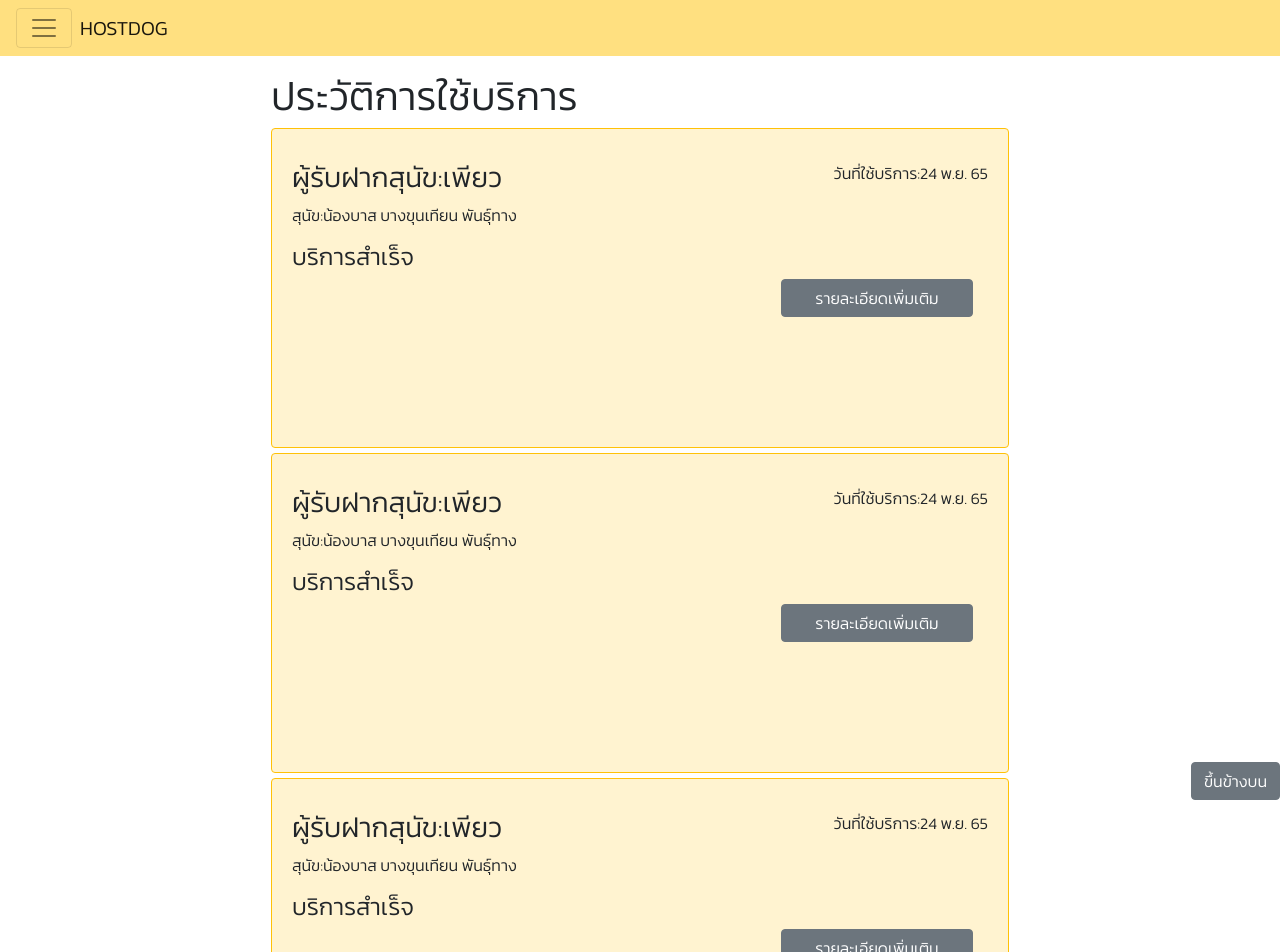
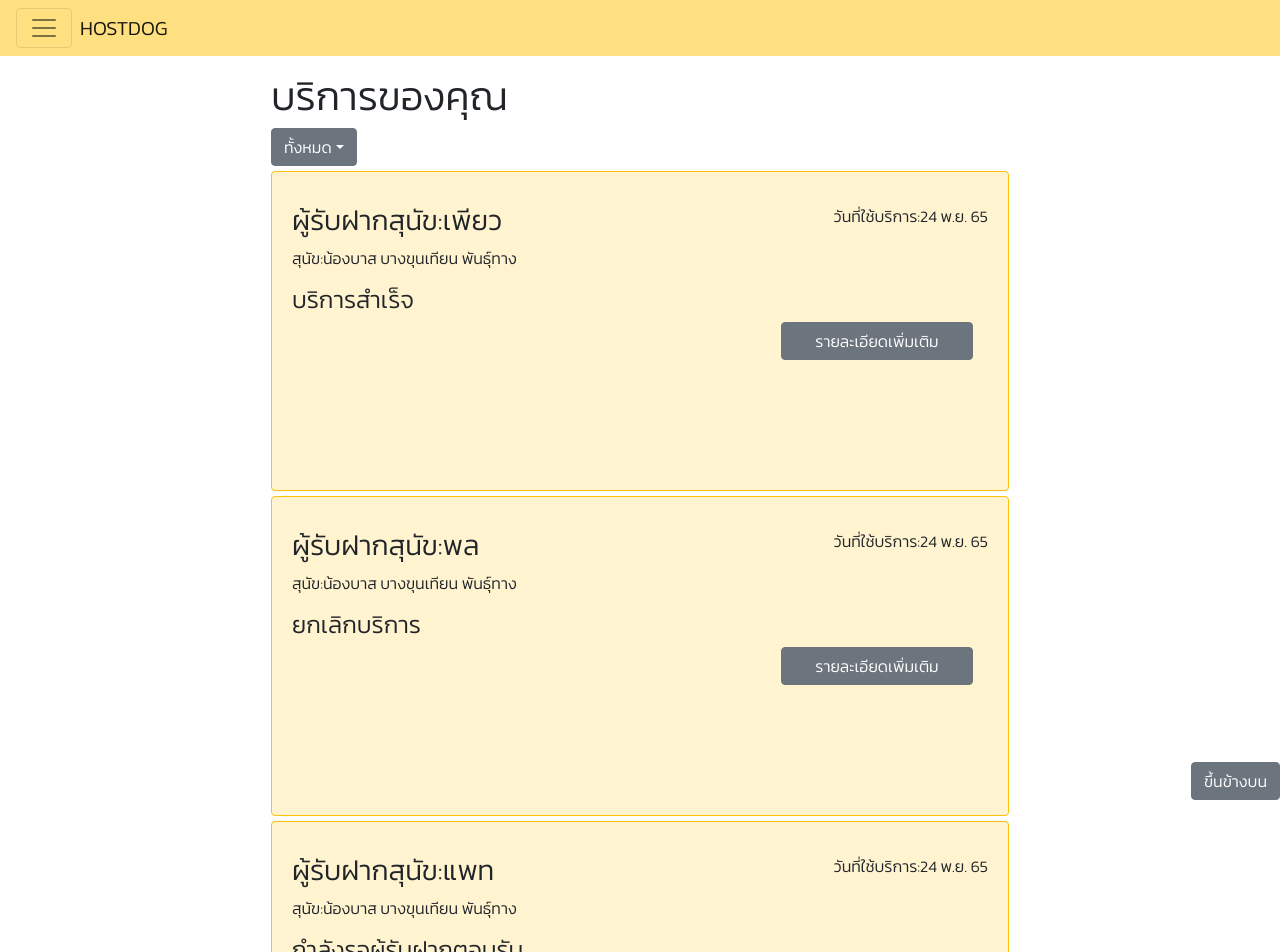
Before and after one commit to Hostdogs/Hostdog-Frontend, a React (Create React App) app in the folder frontend/: page /history in a window 1280 px wide. Shown: the top 952 px of the page. Built offline with nearby package versions, Linux system fonts and the light colour scheme.

Commit message:
can filter but when not scroll it won't load new items

```diff
--- /dev/null
+++ b/frontend/src/components/HistoryPage/FilterBox.js
@@ -0,0 +1,51 @@
+import { UncontrolledButtonDropdown, DropdownMenu, DropdownItem, DropdownToggle } from 'reactstrap';
+import { useState } from "react";
+const filterText=["ทั้งหมด","บริการสำเร็จ","กำลังรอผู้รับฝากตอบรับ","กำลังใช้บริการ","ยกเลิกบริการ"];
+const color=["secondary","success","warning","info","danger"]
+export default function FilterBox({onFilter}) {
+
+    const [filterIndex,setFilterIndex]=useState(0);
+    const [colorIndex,setColorIndex]=useState(0);
+
+
+    return (
+        <div>
+     <UncontrolledButtonDropdown>
+      <DropdownToggle caret color={color[colorIndex]}>
+        {filterText[filterIndex]}
+      </DropdownToggle>
+      <DropdownMenu>
+      <DropdownItem onClick={()=>{
+        setFilterIndex(0);
+        setColorIndex(0);
+        onFilter(0);
+        }}>{filterText[0]}</DropdownItem>
+        <DropdownItem onClick={()=>{
+        setFilterIndex(1);
+        setColorIndex(1);
+        onFilter(1);
+
+        }}>{filterText[1]}</DropdownItem>
+        <DropdownItem onClick={()=>{
+        setFilterIndex(2);
+        setColorIndex(2);
+        onFilter(2);
+
+        }}>{filterText[2]}</DropdownItem>
+        <DropdownItem onClick={()=>{
+        setFilterIndex(3);
+        setColorIndex(3);
+        onFilter(3);
+
+        }}>{filterText[3]}</DropdownItem>
+        <DropdownItem onClick={()=>{
+        setFilterIndex(4);
+        setColorIndex(4);
+        onFilter(4);
+
+        }}>{filterText[4]}</DropdownItem>
+      </DropdownMenu>
+    </UncontrolledButtonDropdown>
+        </div>
+    )
+}
--- a/frontend/src/components/HistoryPage/HistoryList.js
+++ b/frontend/src/components/HistoryPage/HistoryList.js
@@ -1,49 +1,87 @@
-import React from 'react'
-import {Container,Button} from 'reactstrap'
-import { useState } from "react";
+import React from "react";
+import { Container, Button } from "reactstrap";
+import { useState, useEffect } from "react";
 import History from "./History";
-import InfiniteScroll from 'react-infinite-scroll-component';
-const historyList=[
+import InfiniteScroll from "react-infinite-scroll-component";
+import FilterBox from "./FilterBox";
+const historyList = [
   {
-    id:1,
-    date:"24 พ.ย. 65",
+    id: 1,
+    date: "24 พ.ย. 65",
     dog: "น้องบาส บางขุนเทียน พันธุ์ทาง",
-    host:"เพียว",
+    host: "เพียว",
     status: "บริการสำเร็จ",
   },
   {
-    id:2,
-    date:"24 พ.ย. 65",
+    id: 2,
+    date: "24 พ.ย. 65",
     dog: "น้องบาส บางขุนเทียน พันธุ์ทาง",
-    host:"เพียว",
+    host: "พล",
+    status: "ยกเลิกบริการ",
+  },
+  {
+    id: 3,
+    date: "24 พ.ย. 65",
+    dog: "น้องบาส บางขุนเทียน พันธุ์ทาง",
+    host: "แพท",
+    status: "กำลังรอผู้รับฝากตอบรับ",
+  },
+  {
+    id: 4,
+    date: "24 พ.ย. 65",
+    dog: "น้องบาส บางขุนเทียน พันธุ์ทาง",
+    host: "คำนับ",
+    status: "กำลังใช้บริการ",
+  },
+];
+const tempData=[
+  {
+    id: 5,
+    date: "24 พ.ย. 65",
+    dog: "น้องบาส บางขุนเทียน พันธุ์ทาง",
+    host: "เพียว",
     status: "บริการสำเร็จ",
   },
   {
-    id:3,
-    date:"24 พ.ย. 65",
+    id: 6,
+    date: "24 พ.ย. 65",
     dog: "น้องบาส บางขุนเทียน พันธุ์ทาง",
-    host:"เพียว",
-    status: "บริการสำเร็จ",
+    host: "พล",
+    status: "ยกเลิกบริการ",
   },
   {
-    id:4,
-    date:"24 พ.ย. 65",
+    id: 7,
+    date: "24 พ.ย. 65",
     dog: "น้องบาส บางขุนเทียน พันธุ์ทาง",
-    host:"เพียว",
-    status: "บริการสำเร็จ",
-}
+    host: "แพท",
+    status: "กำลังรอผู้รับฝากตอบรับ",
+  },
+  {
+    id: 8,
+    date: "24 พ.ย. 65",
+    dog: "น้องบาส บางขุนเทียน พันธุ์ทาง",
+    host: "คำนับ",
+    status: "กำลังใช้บริการ",
+  },
 ]
+
+const filterItems = [
+  "ทั้งหมด",
+  "บริการสำเร็จ",
+  "กำลังรอผู้รับฝากตอบรับ",
+  "กำลังใช้บริการ",
+  "ยกเลิกบริการ",
+];
 export default function HistoryList() {
 
-    const [historyData,setHistoryData]=useState(historyList);
+  const [historyData, setHistoryData] = useState(historyList);
 
-    const [hasMore,setHasMore]=useState(true);
+  const [hasMore, setHasMore] = useState(true);
+
 
   const fetchMoreData = () => {
-
-
-      if (historyData.length >= 12) {
-
+    console.log("fetchMoreData working");
+    if (historyData.length >= 8) {
       setHasMore(false);
 
       return;
@@ -52,47 +90,65 @@ export default function HistoryList() {
     // a fake async api call like which sends
     // 20 more records in 1.5 secs
     setTimeout(() => {
-        setHistoryData(
-            historyData.concat(historyList),
-        );
 
+      setHistoryData(historyData.concat(tempData));
+    }, 1500);
+  };
 
-      }, 1500);
+  const scrollToTop = () => {
+    window.scrollTo({
+      top: 0,
+      behavior: "smooth",
+    });
+  };
+
+  const [filterIndex, setFilterIndex] = useState(0);
+
+  const handleFilter = (fi) => {
+    setFilterIndex(fi);
 
   };
 
-  const scrollToTop=()=>{
-    window.scrollTo({
-      top: 0,
-      behavior: "smooth"
-    });
-  }
   return (
     <>
       <InfiniteScroll
         dataLength={historyData.length}
         next={fetchMoreData}
+        scrollThreshold={0.00001}
         hasMore={hasMore}
-          loader={<h4 style={{textAlign: "center"}}>Loading...</h4>}
+        loader={<h4 style={{ textAlign: "center" }}>Loading...</h4>}
         endMessage={
           <p style={{ textAlign: "center" }}>
             <b>หมดแล้วครับ</b>
           </p>
+
         }
       >
-
-            <Container style={{maxWidth:"60vw"}}>
-                <br/><br/><br/><h1>ประวัติการใช้บริการ</h1>
-               {historyData.map((hd)=>(
-                   <History key={hd.id} history={hd}/>
+        <Container style={{ maxWidth: "60vw" }}>
+          <br />
+          <br />
+          <br />
+          <h1>บริการของคุณ</h1>
+          <FilterBox onFilter={handleFilter} />
+          {historyData
+            .filter((history)=>{
+              if(filterIndex>0){
+                return history.status===filterItems[filterIndex];
+              }else{
+                return history;
+              }
+            })
+            .map((hd) => (
+              <History key={hd.id} history={hd} />
             ))}
-
         </Container>
       </InfiniteScroll>
-            <Button onClick={scrollToTop} style={{position: "fixed", bottom: 0, right: 0}}>
+      <Button
+        onClick={scrollToTop}
+        style={{ position: "fixed", bottom: 0, right: 0 }}
+      >
         ขึ้นข้างบน
-
       </Button>
     </>
-    )
+  );
 }
```
Lines whose indentation alone changed are shown as unchanged.
